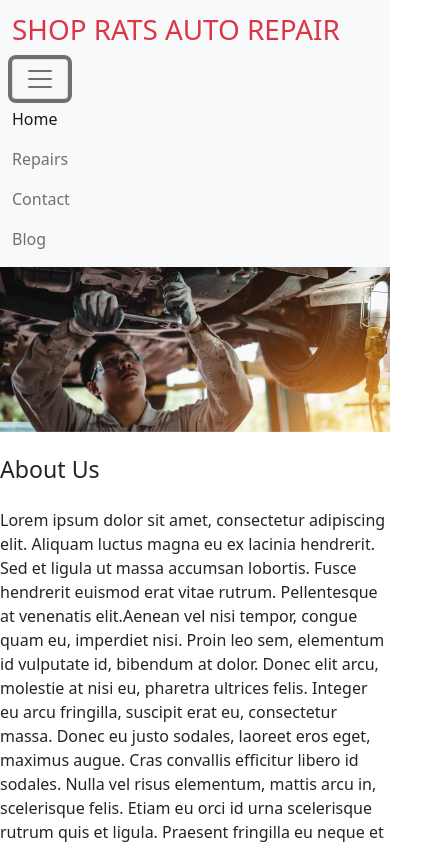
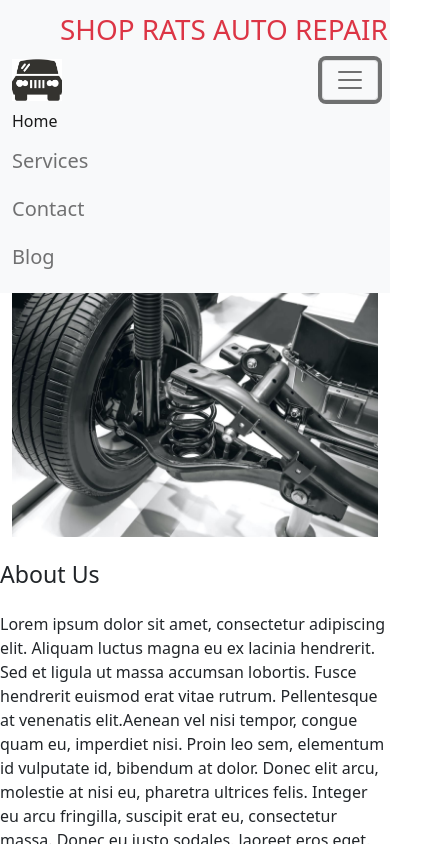
Before and after one commit to JRodriguez-Repo/Responsive-Auto-Repair-Website, a plain HTML site: page index.html in a window 390 px wide. Both pictures are taken after a click on the button "Toggle navigation". Shown: the top 844 px of the page, 436 px wide, since content can reach past the window. Drawn offline with nearby package versions, Linux system fonts and the light colour scheme.

Commit message:
second commit

```diff
--- a/index.html
+++ b/index.html
@@ -15,17 +15,24 @@
         object-position: center;
         max-height: 500px;
       }
+      #logo {
+        height: auto;
+        width: 50px;
+        float: right;
+      }
     </style>
     <title>Auto Shop</title>
 
 
 </head>
 <body>
-      <!---navigation-->
+      <!---------- navigation ---------->
       <nav class="navbar navbar-expand-lg navbar-light bg-light">
-        <div class="container">
-          <a class="navbar-brand" href="#"><h1 class="text-danger">SHOP RATS AUTO REPAIR</h1></a>
-          <button class="navbar-toggler" type="button" data-bs-toggle="collapse" data-bs-target="#navbarNav" aria-controls="navbarNav" aria-expanded="false" aria-label="Toggle navigation">
+        <div class="container-fluid">
+          <a class="navbar-brand" href="#"><h1 class="text-danger mx-5 ">SHOP RATS AUTO REPAIR</h1></a>
+          <img src="images/car_logo.jpg" alt="car logo" id="logo">
+          <button class="navbar-toggler" type="button" data-bs-toggle="collapse" data-bs-target="#navbarNav" aria-controls="navbarNav"
+           aria-expanded="false" aria-label="Toggle navigation">
             <span class="navbar-toggler-icon"></span>
           </button>
           <div class="collapse navbar-collapse" id="navbarNav">
@@ -33,28 +40,28 @@
               <li class="nav-item">
                 <a class="nav-link active" aria-current="page" href="#">Home</a>
               <li class="nav-item">
-                <a class="nav-link" href="#">Repairs</a>
+                <a class="nav-link h5" href="#">Services</a>
               </li>
               <li class="nav-item">
-                <a class="nav-link" href="#">Contact</a>
+                <a class="nav-link h5" href="#">Contact</a>
               </li>
               <li class="nav-item">
-                <a class="nav-link" href="#">Blog</a>
+                <a class="nav-link h5" href="#">Blog</a>
               </li>
             </ul>
           </div>
         </div>
       </nav>
 
-    <!---carousel-->
-    <div class="">
+    <!---------- image carousel ---------->
+    <div class="container-fluid">
       <div id="carouselExampleSlidesOnly" class="carousel slide " data-bs-ride="carousel">
         <div class="carousel-inner">
           <div class="carousel-item active">
-            <img src="images/red_coupe.jpg" class="d-block w-100 carImg" alt="red coupe">
+            <img src="images/speedometer.jpeg" class="d-block w-100 carImg" alt="red coupe">
           </div>
           <div class="carousel-item">
-            <img src="images/mechanical_fix.jpeg" class="d-block w-100 carImg" alt="auto repair">
+            <img src="images/car_suspension.jpg" class="d-block w-100 carImg" alt="auto repair">
           </div>
           <div class="carousel-item">
             <img src="images/wheel_alignment.jpg" class="d-block w-100 carImg" alt="wheel alignment">
@@ -65,7 +72,7 @@
 
       <div class="cotainer pt-4">
 
-      <!-- about -->
+      <!---------- about section ---------->
       <div class="row">
         <div class="col-lg">
           <h3 class="mb-4">About Us</h3>
@@ -83,7 +90,7 @@
             Donec justo mi, suscipit ac lobortis sit amet, laoreet quis lectus. Vestibulum semper erat in porttitor luctus.
             Sed fringilla lorem quis elit dictum euismod. Nam sed sapien id neque auctor scelerisque in et nisi.
             Sed mattis magna sit amet urna vehicula, a vulputate ex dictum. Curabitur consequat consectetur diam, non convallis ligula feugiat a.</p>
-          <img src="images/auto_shop.jpg" alt="auto shop" class="img-thumbnail">
+          <img src="images/happy_mechanic.jpg" alt="auto shop" class="img-thumbnail">
         </div>
         <div class="col-lg">
           <h3 class="mb-4">Fix It Like We Own It</h3>
@@ -104,12 +111,12 @@
         </div>
 
       </div>
-      <!-- videos -->
+      <!---------- services section ---------->
       <h1 class="display-3 text-center text-muted my-4">Services</h1>
       <div class="row">
 
         <div class="col-md-6 col-lg-4"><div class="card mb-3">
-          <img src="images/car_suspension.jpg" class="card-img-top" alt="car suspension">
+          <img src="images/lifted_car.jpg" class="card-img-top" alt="car suspension">
           <div class="card-body bg-dark text-light">
             <h5 class="card-title">Brakes and Suspension</h5>
             <ul>
@@ -169,7 +176,7 @@
           </div>
         </div></div>
         <div class="col-md-6 col-lg-4"><div class="card mb-3">
-          <img src="images/oil_change.jpg" class="card-img-top" alt="...">
+          <img src="images/car_battery.jpg" class="card-img-top" alt="...">
           <div class="card-body bg-dark text-light">
             <h5 class="card-title">Electrical</h5>
             <ul>
@@ -182,7 +189,6 @@
         </div></div>
       </div>
 
-      <!-- newsletter -->
       <div class="row py-4 text-muted">
         <div class="col-md">
           <p><strong>Repair Tips You Can Use</strong></p>
@@ -197,7 +203,7 @@
           </div>
         </div>
       </div>
-      <!-- footer -->
+      <!---------- footer ---------->
       <div class="row py-3">
         <div class="col-md-7">
           <ul class="nav">
```
Also changed, not shown: images/auto_shop.jpg (deleted), images/car_battery.jpg (added), images/car_logo.jpg (added), images/happy_mechanic.jpg (added), images/instrument_panel.jpg (deleted), images/lifted_car.jpg (added), images/mechanical_fix.jpeg (deleted), images/performance-exhaust.png (deleted), images/speedometer.jpeg (added).
